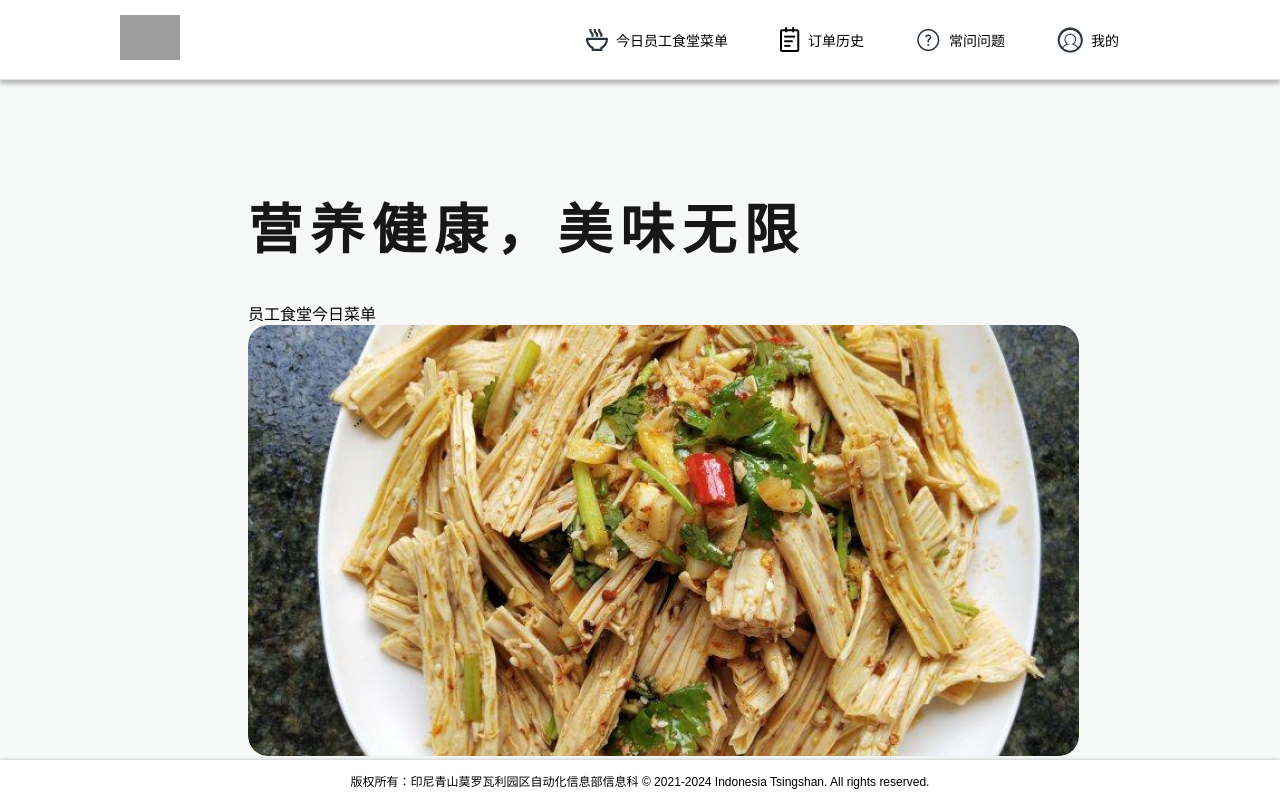
After one commit to dzakw/dzakw.github.io, a PHP site: the page made by html/order system/home.html in a window 1280 px wide. The commit adds this page. Run offline with PHP 8.4, Linux system fonts and the light colour scheme; some libraries are stand-ins or nearby versions; grey boxes are pictures that could not be loaded.

Commit message:
progress home-carousel not done

```diff
--- a/css/home.css
+++ b/css/home.css
@@ -64,3 +64,58 @@ body, html {
     justify-content: space-between;
     margin-bottom: 85px;
 }
+
+.home-page {
+    margin-top:150px;
+}
+
+.home-left {
+    display: flex;
+    flex-direction: column;
+    align-items: left;
+}
+
+.home-left h1 {
+    font-size: 54px;
+    letter-spacing: 8px;
+    color: #171717;
+}
+
+/* Carousel container styling */
+.carousel-container {
+    overflow: hidden;
+    position: relative;
+    width: 831px;
+}
+
+/* Carousel inner container styling */
+.carousel-inner {
+    display: flex;
+    width: 400%; /* assuming 4 images */
+    animation: slide 16s infinite; /* adjust time as needed */
+}
+
+/* Each carousel item styling */
+.carousel-item {
+    flex: 1 0 100%;
+}
+
+/* Keyframes for sliding animation */
+@keyframes slide {
+    0% { transform: translateX(0%); }
+    20% { transform: translateX(0%); }
+    25% { transform: translateX(-100%); }
+    45% { transform: translateX(-100%); }
+    50% { transform: translateX(-200%); }
+    70% { transform: translateX(-200%); }
+    75% { transform: translateX(-300%); }
+    95% { transform: translateX(-300%); }
+    100% { transform: translateX(0%); }
+}
+
+/* Additional styling for images to fit the container */
+.carousel-item img {
+    height: auto;
+    width: 831px;
+    border-radius: 20px;
+}
--- /dev/null
+++ b/html/order system/home.html
@@ -0,0 +1,63 @@
+<!DOCTYPE html>
+<html lang="en">
+<head>
+    <meta charset="UTF-8">
+    <meta name="viewport" content="width=device-width, initial-scale=1.0">
+    <link rel="stylesheet" href="../../css/reusable.css"> <!-- reusable style-->
+    <link rel="stylesheet" href="../../css/home.css">
+    <script src="https://kit.fontawesome.com/5fde2fdc76.js" crossorigin="anonymous"></script>
+    <title>Home</title>
+</head>
+
+<body>
+    <div class="navbar-container">
+        <div class="navbar">
+            <div>
+                <img src="../../media/eternal tsingshan.png" width="60px" height="auto" alt="logo">
+            </div>
+            <div class="navbar-right">
+                <button>
+                    <img src="../../media/order/icon/menu.png" alt="Today's Menu">今日员工食堂菜单</button>
+                <button>
+                    <img src="../../media/order/icon/history.png" alt="History">订单历史</button>
+                <button>
+                    <img src="../../media/order/icon/faq.png" alt="FAQ">常问问题</button>
+                <button>
+                    <img src="../../media/order/icon/user.png" alt="Profile">我的
+                </button>
+            </div>
+        </div>
+    </div>
+
+    <div class="home-page">
+        <div class="home-left">
+            <h1><b>营养健康，美味无限</b></h1>
+        </div>
+        <div class="carousel-container">
+            <div class="carousel-overlay">
+                <div class="carousel-text">员工食堂今日菜单</div>
+            </div>
+            <div class="carousel-inner">
+                <div class="carousel-item">
+                    <img src="../../media/order/homecar1.png" alt="Image 1">
+                </div>
+                <div class="carousel-item">
+                    <img src="../../media/order/homecar2.png" alt="Image 2">
+                </div>
+                <div class="carousel-item">
+                    <img src="../../media/order/homecar3.png" alt="Image 3">
+                </div>
+                <div class="carousel-item">
+                    <img src="../../media/order/homecar4.png" alt="Image 4">
+                </div>
+            </div>
+        </div>
+    </div>
+
+    <div class="footer">
+        <p>版权所有：印尼青山莫罗瓦利园区自动化信息部信息科 © 2021-2024 Indonesia Tsingshan. All rights reserved.</p>
+    </div>
+
+    <script src="../../js/home.js"></script>
+</body>
+</html>
```
Also changed, not shown: js/home.js (added), media/order/homecar1.png (added), media/order/homecar2.png (added), media/order/homecar3.png (added), media/order/homecar4.png (added).
